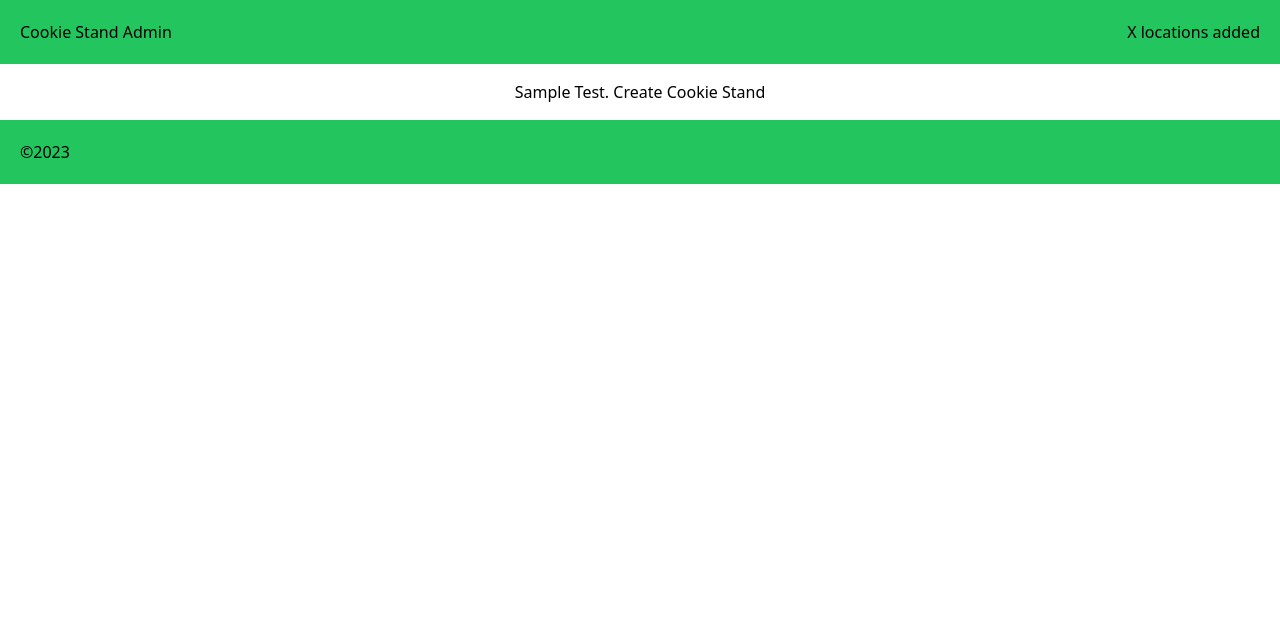
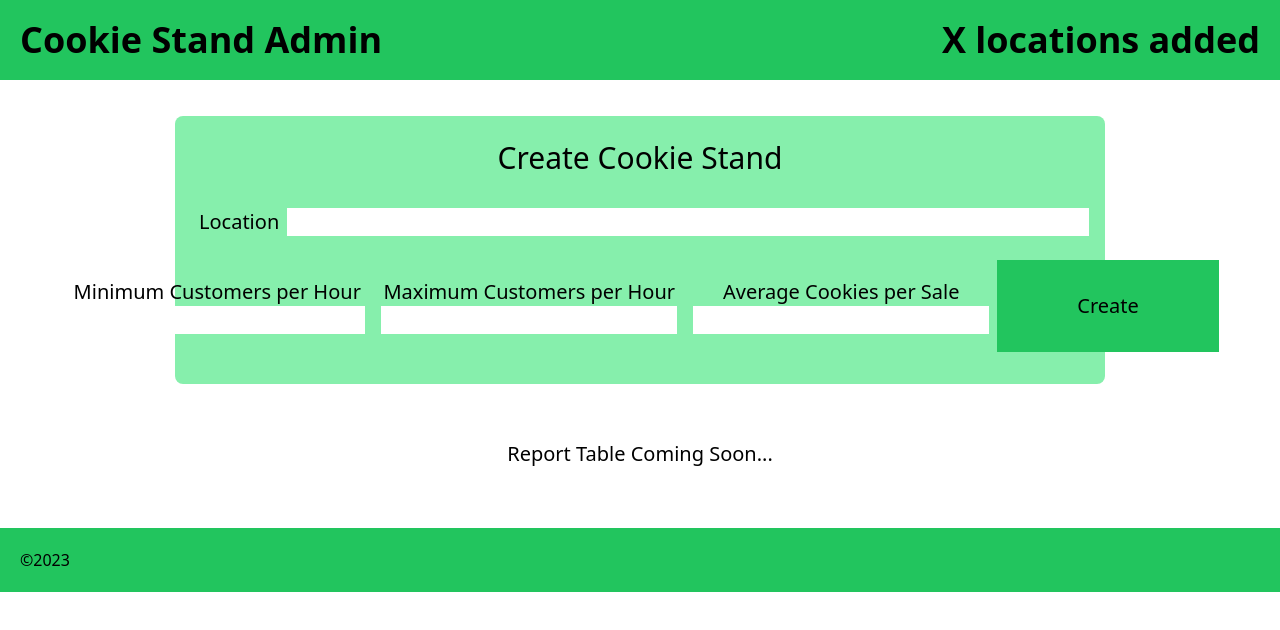
Before and after one commit to mcsadri/cookie-stand-admin, a Next.js app: page / in a window 1280 px wide. Shown: the top 630 px of the page. Built offline with nearby package versions, Linux system fonts and the light colour scheme.

Commit message:
updates index.js with form layout and styling

```diff
--- a/pages/index.js
+++ b/pages/index.js
@@ -12,16 +12,60 @@ export default function Home() {
         <title>Cookie Stand Admin</title>
       </Head>
 
-      <header class="flex items-center justify-between bg-green-500 text-black p-5">
-        <h1>Cookie Stand Admin</h1>
+      <header className="flex items-center justify-between bg-green-500 text-black text-4xl font-sans font-semibold p-5">
+        <p>Cookie Stand Admin</p>
         <p>X locations added</p>
       </header>
 
-      <main className="flex flex-col items-center py-4 space-y-8">
-        <p>Sample Test. Create Cookie Stand</p>
+      <main className="flex flex-col items-center justify-center font-sans text-black p-5">
+
+        <form className="flex flex-col items-center justify-evenly w-3/4 p-2 my-4 bg-green-300 rounded-lg">
+
+          <div className="flex items-center justify-center text-3xl p-4">
+              Create Cookie Stand
+          </div>
+
+          <div className="flex items-center flex-col w-full p-2 text-xl">
+
+            <div className="flex items-center flex-row w-full">
+              <label className="flex p-2">Location</label>
+              <input type="text" name="location" id="id_location" className="flex-auto pl-1 "/>
+            </div>
+
+            <div className="flex flex-row p-4 items-center justify-evenly text-center">
+
+              <div className="flex flex-col p-2 ">
+                <label>Minimum Customers per Hour</label>
+                <input type="number" min="0" name="min_cust" id="id_min_cust"></input>
+              </div>
+
+              <div className="flex flex-col items-center p-2">
+                <label>Maximum Customers per Hour</label>
+                <input type="number" min="1" name="max_cust" id="id_max_cust"></input>
+              </div>
+
+              <div className="flex flex-col items-center p-2">
+                <label>Average Cookies per Sale</label>
+                <input type="number" step="0.1" min="0.0" name="hourly" id="id_hourly"></input>
+              </div>
+
+              <div>
+                <button className="px-20 py-8 bg-green-500" name="" id="id_">Create</button>
+              </div>
+
+            </div>
+
+          </div>
+
+        </form>
+
+        <div className="text-xl p-10">
+          <p>Report Table Coming Soon...</p>
+        </div>
+
       </main>
 
-      <footer class="flex items-center justify-between bg-green-500 text-black p-5">
+      <footer className="flex items-center justify-between bg-green-500 text-black p-5">
         <p>&copy;2023</p>
       </footer>
 
```
